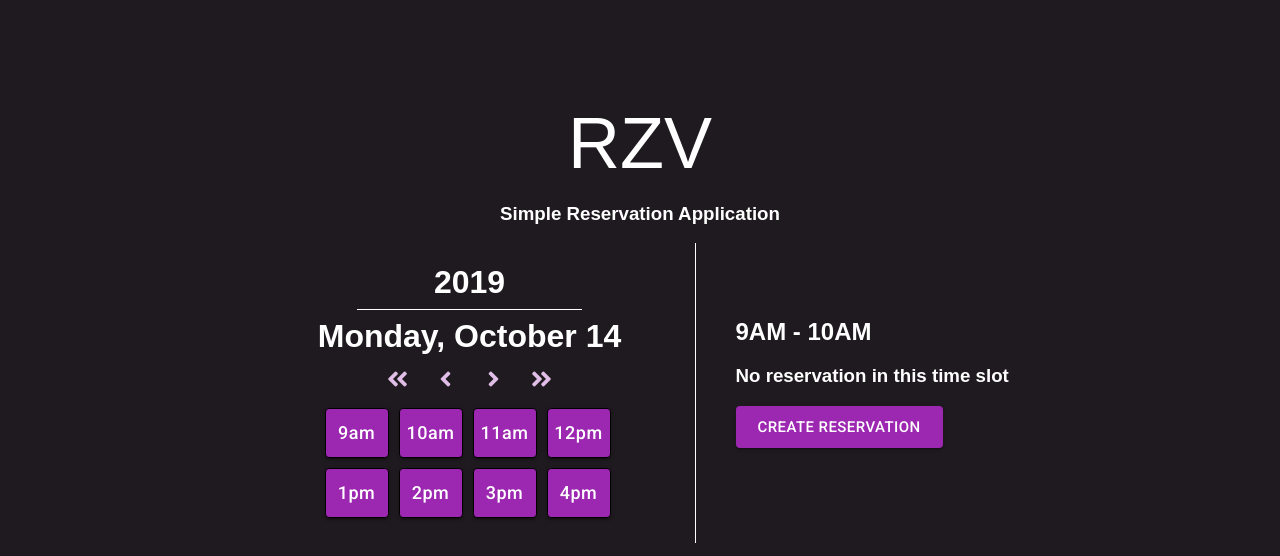
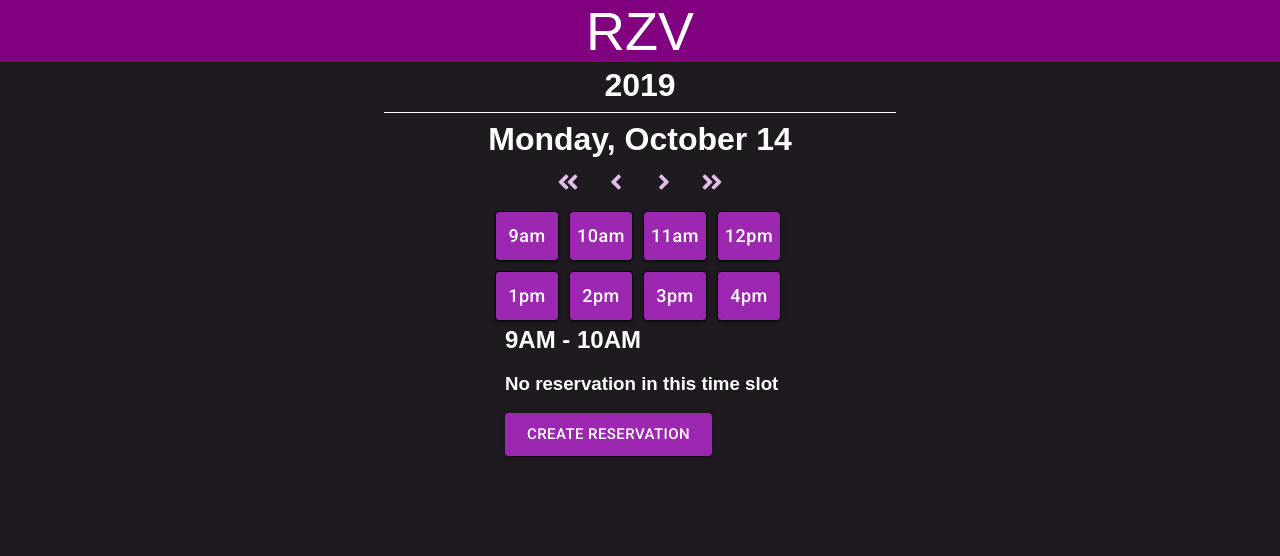
Before and after one commit to TorianHarris/RZV, a React (Create React App) app: page / in a window 1280 px wide. Shown: the top 556 px of the page. Built offline with nearby package versions, Linux system fonts and the light colour scheme; no server answers.

Commit message:
bug-fix/server port fix

```diff
--- a/server.js
+++ b/server.js
@@ -5,7 +5,7 @@ const bodyParser = require("body-parser");
 const logger = require("morgan");
 const Data = require("./data");
 
-const API_PORT = process.env.baseURL || "http://localhost:3001";
+const API_PORT = process.env.baseURL || 3001;
 const app = express();
 app.use(cors());
 const router = express.Router();
--- a/src/App.jsx
+++ b/src/App.jsx
@@ -29,14 +29,16 @@ const times = timeMaker();
 
 const style = {
   container: {
-    height: "80%",
+    // height: "80%",
     display: "flex",
     flexDirection: 'column',
     justifyContent: "center",
   },
   title: {
-    fontSize: 72,
-    margin: 5
+    fontSize: 54,
+    margin: 0,
+    marginBottom: 5,
+    backgroundColor: 'purple'
   },
   header: {
     color: 'white',
@@ -67,7 +69,7 @@ const style = {
     height: '100%'
   },
   horzDivider: {
-    width: '50%',
+    width: '40%',
     backgroundColor: 'white',
     marginTop: 8,
     marginBottom: 8
@@ -81,12 +83,12 @@ class App extends Component {
 
   render() {
     return (
-      <Container style={style.container}>
+      <div style={style.container}>
         <div style={style.header}>
           <p style={style.title}>RZV</p>
-          <h3>Simple Reservation Application</h3>
+          {/* <h3>Simple Reservation Application</h3> */}
         </div>
-        <div style={{ ...style.row, ...{ height: 300} }}>
+        {/* <div style={{ ...style.row, ...{ height: 300} }}> */}
           <div style={{...style.column, ...{ minWidth: 450} }}>
           <h1 style={style.date}>{this.props.year}</h1>
           <Divider style={style.horzDivider}/>
@@ -111,17 +113,17 @@ class App extends Component {
                 ) : null
               )}
             </div>
-          </div>
-          <Divider orientation="vertical" style={style.vertDivider} />
-          <ReservationInfo
+            <Divider style={style.vertDivider} />
+            <ReservationInfo
             name={this.props.currentInfo ? this.props.currentInfo.name : "null"}
             phoneNumber={
               this.props.currentInfo ? this.props.currentInfo.phoneNumber : "null"
             }
           />
-        </div>
+          </div>
+        {/* </div> */}
         <Modal />
-      </Container>
+      </div>
     );
   }
 }
```
